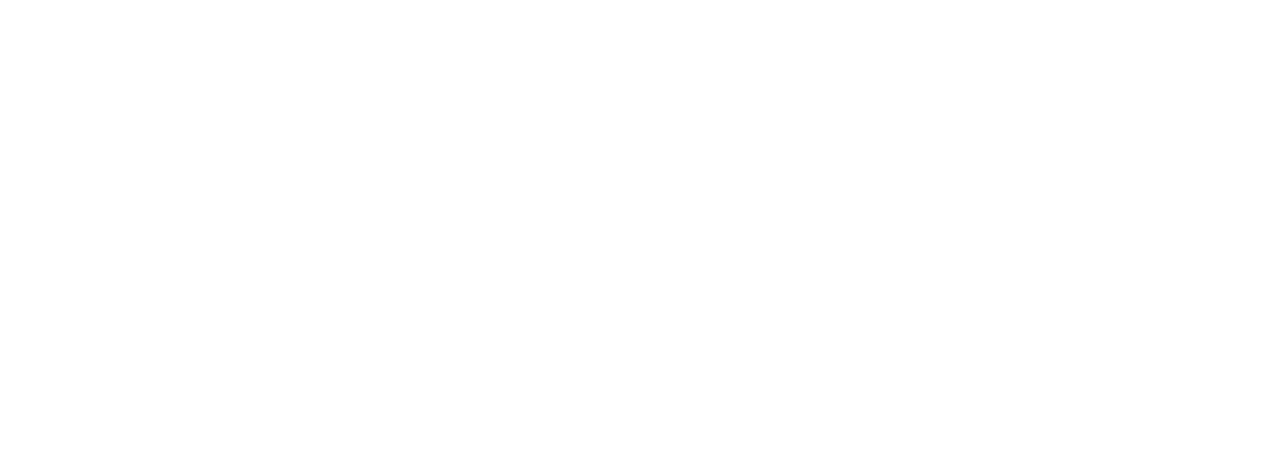
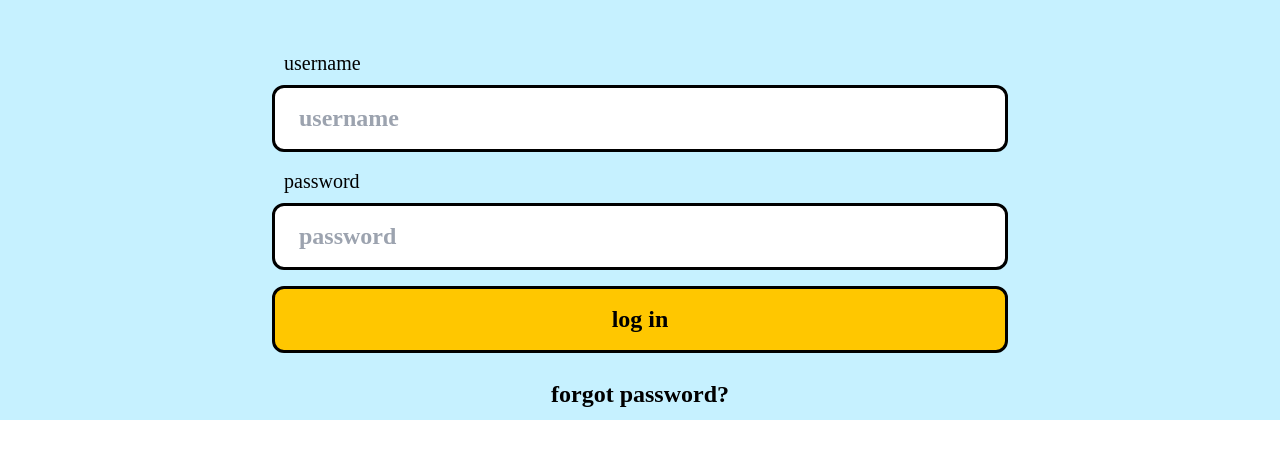
Before and after one commit to Amorganskate/CatSpace, a Vue app: page /login in a window 1280 px wide. Before the commit this address had no page. Shown: the part 129-588 px from the top of the page. Built offline with nearby package versions, Linux system fonts and the light colour scheme.

Commit message:
Login Page

```diff
--- a/src/router/index.js
+++ b/src/router/index.js
@@ -1,6 +1,7 @@
 import { createRouter, createWebHistory } from "vue-router";
 import HomeView from "../views/HomeView.vue";
 import FormView from "../views/FormView.vue";
+import LoginView from "../views/LoginView.vue";
 
 const router = createRouter({
   history: createWebHistory(import.meta.env.BASE_URL),
@@ -11,10 +12,15 @@
       component: HomeView,
     },
     {
-      path:"/forms",
-      name: 'Form',
+      path: "/forms",
+      name: "Form",
       component: FormView,
-    }
+    },
+    {
+      path: "/login",
+      name: "Login",
+      component: LoginView,
+    },
   ],
 });
 
--- /dev/null
+++ b/src/views/LoginView.vue
@@ -0,0 +1,97 @@
+<template>
+  <div class="login">
+    <div class="login__forms">
+      <div class="login__form">
+        <label class="login__label" for="username"> username </label>
+        <input
+          class="login__input"
+          id="username"
+          type="text"
+          placeholder="username"
+        />
+      </div>
+      <div class="login__form">
+        <label class="login__label" for="password"> password </label>
+        <input
+          class="login__input"
+          id="password"
+          type="text"
+          placeholder="password"
+        />
+      </div>
+      <button class="login__button">log in</button>
+      <a class="login__forgot" href="#"> forgot password? </a>
+    </div>
+  </div>
+</template>
+<style scoped>
+.login {
+  width: 100%;
+  background: linear-gradient(0deg, #c6f1ff, #c6f1ff);
+  color: black;
+}
+.login__forms {
+  max-width: 768px;
+  padding: 178.5px 16px 0 16px;
+  display: flex;
+  flex-direction: column;
+  margin: 0 auto;
+}
+
+.login__form {
+  display: flex;
+  flex-direction: column;
+}
+.login__label {
+  padding: 0 12px;
+  margin-bottom: 8px;
+  font-family: "Supreme";
+  font-weight: 400;
+  font-size: 1.25rem;
+  line-height: 27px;
+}
+
+.login__input {
+  width: 100%;
+  height: 67px;
+  padding: 16px 24px;
+  font-family: "Chubbo";
+  font-style: normal;
+  font-weight: 700;
+  font-size: 24px;
+  line-height: 35px;
+  border: 3px solid #000000;
+  border-radius: 12px;
+  margin-bottom: 16px;
+}
+
+.login__button {
+  width: 100%;
+  height: 67px;
+  display: flex;
+  justify-content: center;
+  align-items: center;
+  background: #ffc700;
+  border: 3px solid #000000;
+  border-radius: 12px;
+  font-family: "Chubbo";
+  font-style: normal;
+  font-weight: 700;
+  font-size: 24px;
+  line-height: 35px;
+  margin-bottom: 16px;
+}
+
+.login__forgot {
+  widows: 100%;
+  height: 51px;
+  display: flex;
+  justify-content: center;
+  align-items: center;
+  font-family: "Chubbo";
+  font-style: normal;
+  font-weight: 700;
+  font-size: 24px;
+  line-height: 35px;
+}
+</style>
```
Also changed, not shown: src/components/cat_feed.vue (+3 -9 lines), src/components/navigation.vue (+3 -9 lines), src/views/FormView.vue (+5 -7 lines), .eslintrc.cjs.
